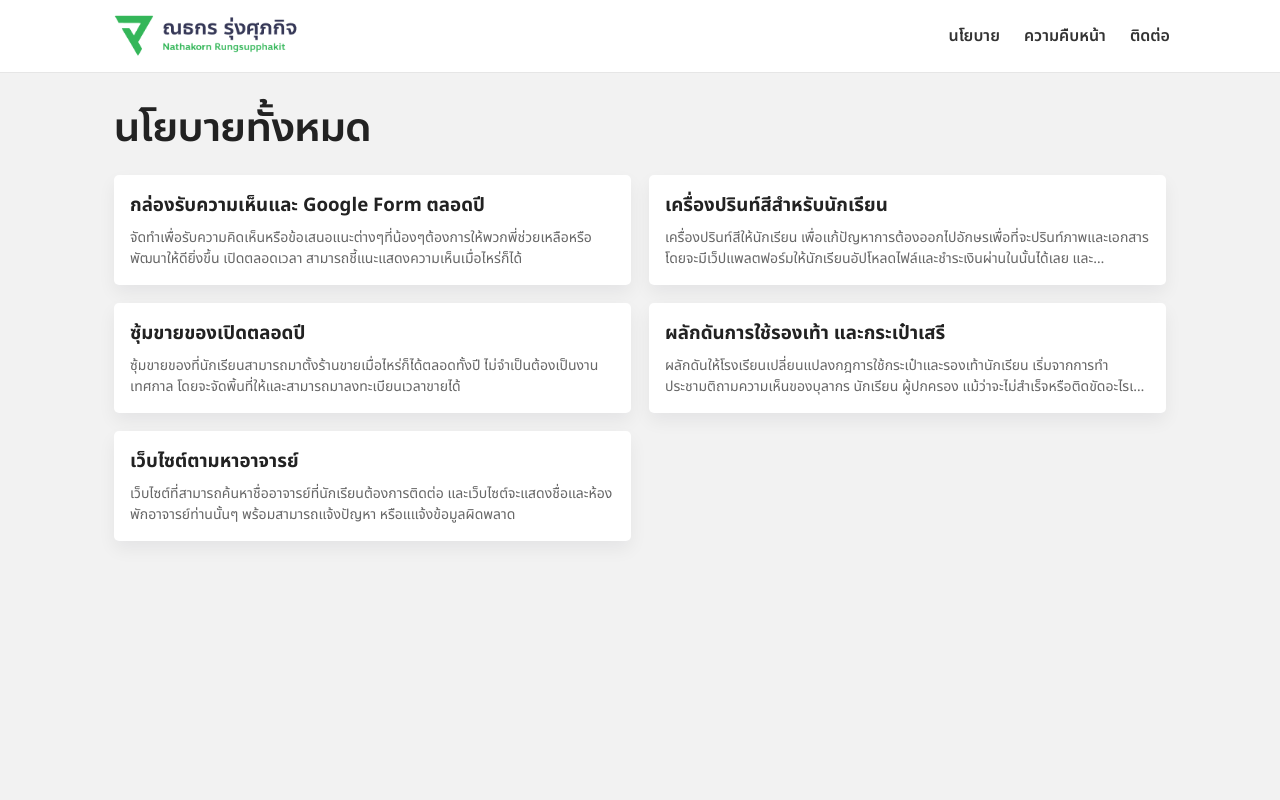
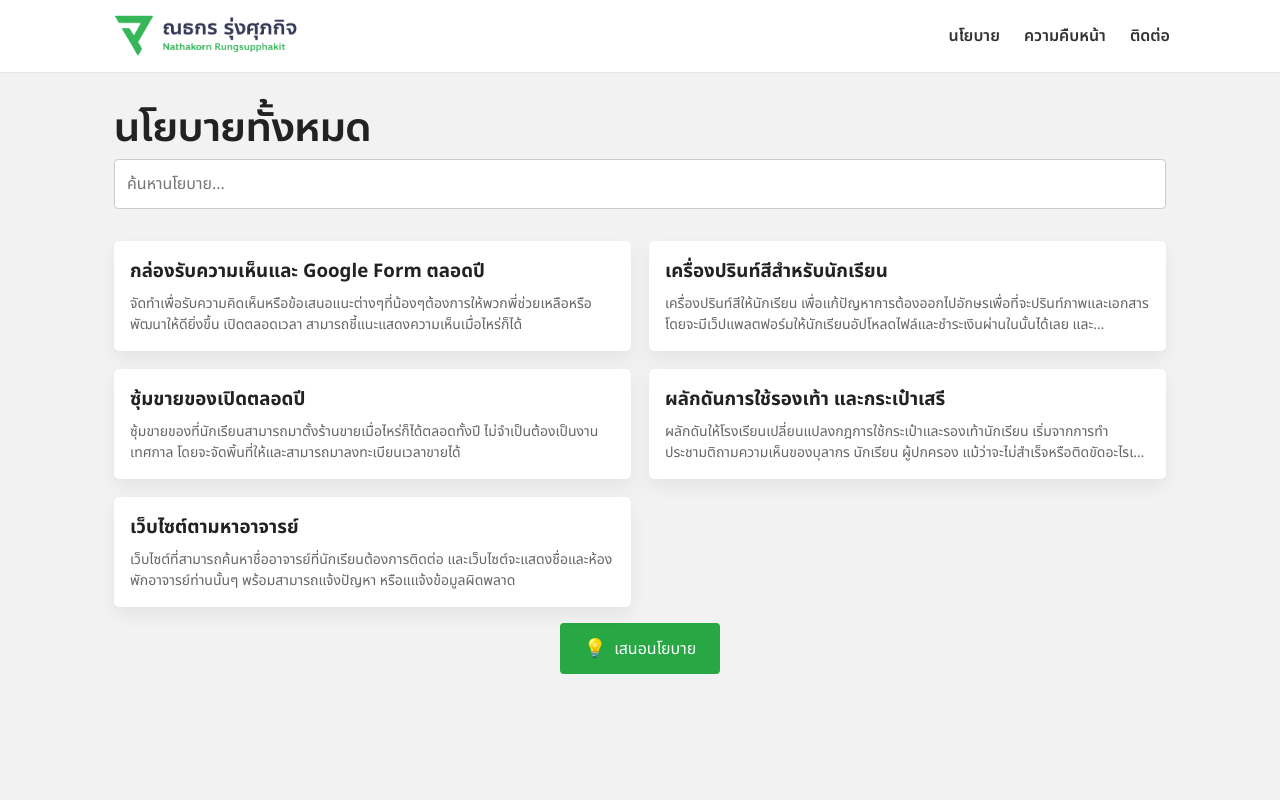
Before and after one commit to PatatoBit/Students-Party, a SvelteKit app: page /policies in a window 1280 px wide. Shown: the top 800 px of the page. Built offline with nearby package versions, Linux system fonts and the light colour scheme.

Commit message:
added search and suggestion

```diff
--- a/src/routes/policies/+page.svelte
+++ b/src/routes/policies/+page.svelte
@@ -2,8 +2,19 @@
 	import Topbar from '$lib/components/Topbar.svelte';
 	import Footer from '$lib/components/Footer.svelte';
 	import { getPolicies } from '$lib/content/policies';
+	import { writable, derived } from 'svelte/store';
 
 	const policies = getPolicies();
+
+	const searchQuery = writable('');
+
+	const filteredPolicies = derived([searchQuery], ([$searchQuery]) => {
+		return policies.filter(
+			(p) =>
+				p.title.toLowerCase().includes($searchQuery.toLowerCase()) ||
+				excerpt(p.content).toLowerCase().includes($searchQuery.toLowerCase())
+		);
+	});
 
 	function excerpt(md: string, max = 160) {
 		const text = md
@@ -23,8 +34,10 @@
 <main class="container policies-page">
 	<h1 class="anakotmai">นโยบายทั้งหมด</h1>
 
+	<input type="text" placeholder="ค้นหานโยบาย..." bind:value={$searchQuery} class="search-box" />
+
 	<ul class="policy-list">
-		{#each policies as p}
+		{#each $filteredPolicies as p}
 			<a class="title" href={`/policy/${p.slug}`}>
 				<li class="policy-item">
 					<h3>{p.title}</h3>
@@ -33,6 +46,10 @@
 			</a>
 		{/each}
 	</ul>
+
+	<a href="https://forms.gle/QfS6JQTB5V8y1r1F9" target="_blank" class="suggest-policy-button">
+		<span class="icon">💡</span> เสนอนโยบาย
+	</a>
 </main>
 
 <Footer />
@@ -81,4 +98,38 @@
 		overflow: hidden;
 		text-overflow: ellipsis;
 	}
+
+	.search-box {
+		width: 100%;
+		padding: 12px;
+		margin-bottom: 16px;
+		border: 1px solid #ccc;
+		border-radius: 4px;
+		font-size: 16px;
+	}
+
+	.suggest-policy-button {
+		display: flex;
+		align-items: center;
+		justify-content: center;
+		margin: 16px auto 0;
+		padding: 12px 24px;
+		background-color: #28a745; /* Green color */
+		color: #fff;
+		text-decoration: none;
+		border-radius: 4px;
+		font-size: 16px;
+		text-align: center;
+		transition: background-color 0.3s;
+		width: fit-content;
+	}
+
+	.suggest-policy-button .icon {
+		margin-right: 8px;
+		font-size: 18px;
+	}
+
+	.suggest-policy-button:hover {
+		background-color: #218838; /* Darker green on hover */
+	}
 </style>
```
